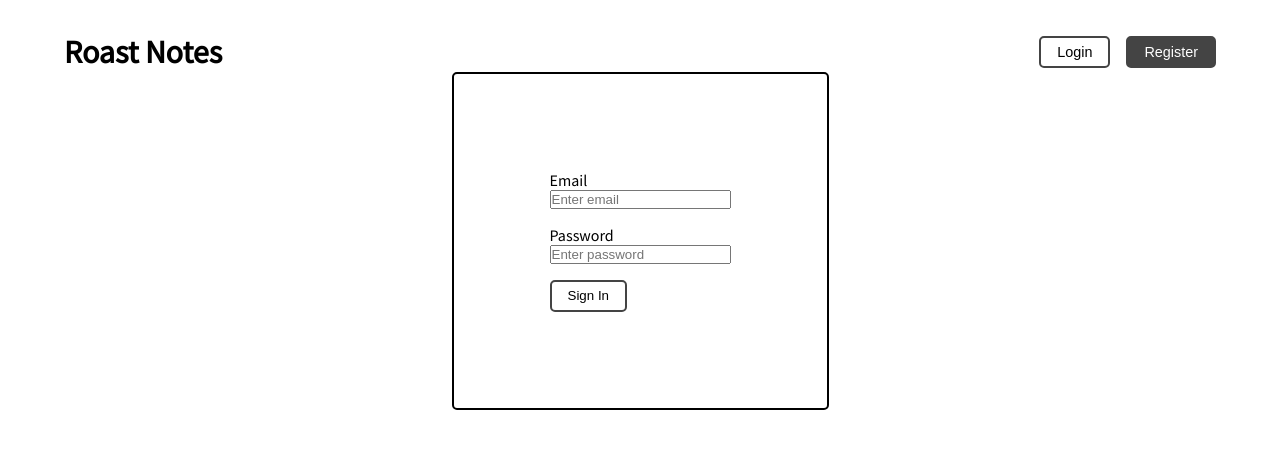
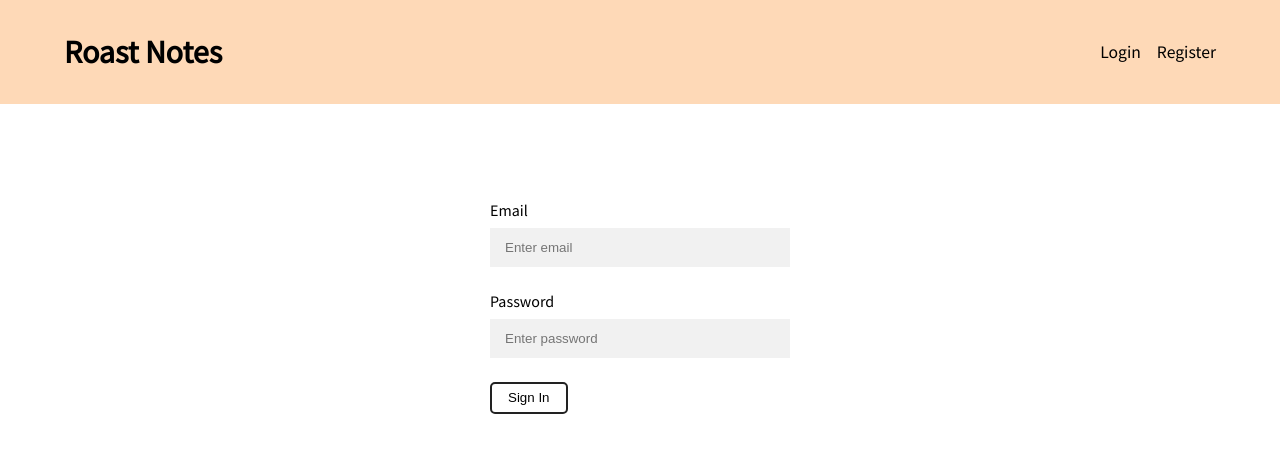
Before and after one commit to brandensherman/roast-notes, a React (Create React App) app in the folder frontend/: page /login in a window 1280 px wide. Shown: the top 452 px of the page. Built offline with nearby package versions, Linux system fonts and the light colour scheme.

Commit message:
feat(styles): updated navbar and form styles

```diff
--- a/frontend/src/components/Header.js
+++ b/frontend/src/components/Header.js
@@ -14,30 +14,27 @@ const Header = () => {
   };
 
   return (
-    <nav className='container'>
+    <nav className='nav-container'>
       <Link to='/'>
         <h1 className='logo'>Roast Notes</h1>
       </Link>
 
-      <div className='nav-buttons'>
+      <div className='nav-links'>
         {userInfo ? (
           <>
             <Link to='/register'>
-              <button
-                className='btn btn-nav btn-logout'
-                onClick={logoutHandler}
-              >
+              <a className='btn btn-nav btn-logout' onClick={logoutHandler}>
                 Logout
-              </button>
+              </a>
             </Link>
           </>
         ) : (
           <>
-            <Link to='/login'>
-              <button className='btn btn-nav btn-login'>Login</button>
+            <Link to='/login' className='nav-item'>
+              Login
             </Link>
-            <Link to='/register'>
-              <button className='btn btn-nav btn-register'>Register</button>
+            <Link to='/register' className='nav-item'>
+              Register
             </Link>
           </>
         )}
--- a/frontend/src/index.css
+++ b/frontend/src/index.css
@@ -15,7 +15,6 @@ body {
   justify-content: space-between;
   align-items: center;
   padding: 0 4rem;
-  margin-top: 2rem;
 }
 
 a {
@@ -24,6 +23,7 @@ a {
 }
 
 .logo {
+  color: #000;
   font-size: 2rem;
 }
 
@@ -32,31 +32,42 @@ a {
   cursor: pointer;
   padding: 0.4rem 1rem;
   border-radius: 5px;
-  border: 2px solid #444;
+  border: 2px solid #222;
   background-color: #fff;
   transition: all ease 0.3s;
 }
 
-.btn-nav {
-  font-size: 0.9rem;
+.btn:focus {
+  outline: none;
 }
 
-.btn-nav:last-child {
+.btn-submit:hover {
+  color: #fff;
+  background-color: #222;
+}
+
+/* NAVBAR */
+
+.nav-container {
+  background-color: #fed9b7;
+  display: flex;
+  justify-content: space-between;
+  align-items: center;
+  padding: 2rem 4rem;
+}
+
+.nav-item {
+  color: #000;
+  font-size: 1.1rem;
+  border-bottom: 2px transparent solid;
+  transition: border-color 0.5s;
+}
+.nav-item:last-child {
   margin-left: 1rem;
 }
 
-.btn-login:hover,
-.btn-submit:hover {
-  color: #fff;
-  background-color: #444;
-}
-.btn-register {
-  color: #fff;
-  background-color: #444;
-}
-.btn-register:hover {
-  color: #fff;
-  background-color: #555;
+.nav-item:hover {
+  border-color: #000;
 }
 
 /* FORMS */
@@ -66,8 +77,6 @@ a {
 }
 
 .form-container {
-  border: 2px solid #000;
-  border-radius: 5px;
   padding: 6rem 6rem;
 }
 
@@ -75,4 +84,17 @@ a {
   display: flex;
   flex-direction: column;
   margin-bottom: 1rem;
+  width: 300px;
 }
+
+.form-item input {
+  background-color: #f1f1f1;
+  border: none;
+  padding: 12px 15px;
+  margin: 8px 0;
+  width: 100%;
+}
+
+.form-item input:focus {
+  outline: none;
+}
--- a/frontend/src/screens/RegisterScreen.js
+++ b/frontend/src/screens/RegisterScreen.js
@@ -77,7 +77,7 @@ const RegisterScreen = ({ location, history }) => {
         </div>
 
         <button className='btn btn-submit' type='submit'>
-          Sign In
+          Register
         </button>
       </form>
     </div>
```
